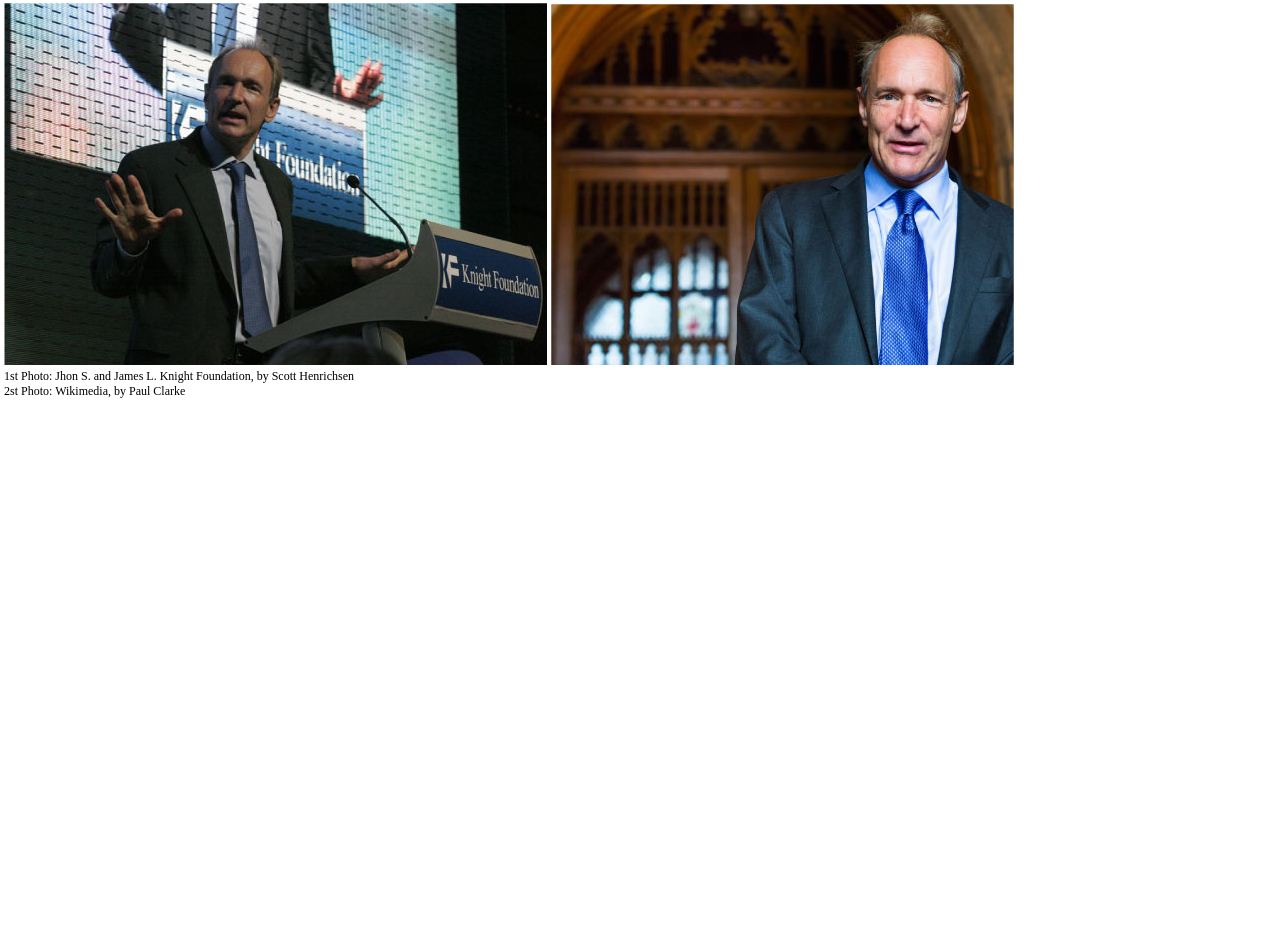
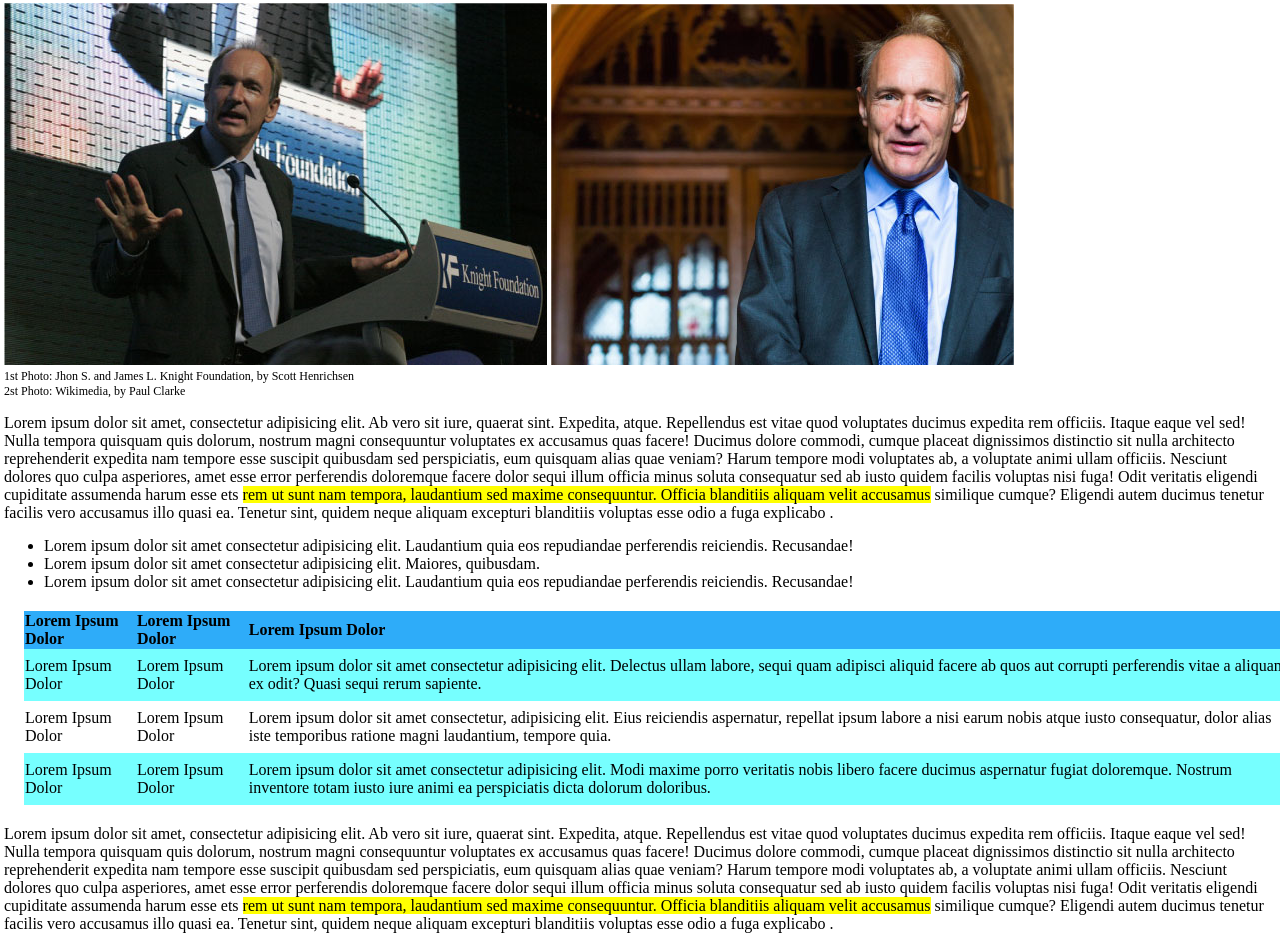
Before and after one commit to francescogentile25/html-css-booleaner, a plain HTML site: page index.html in a window 1280 px wide. Shown: the part 248-1196 px from the top of the page. Before the commit the page ends 800 px from the top, so only its background shows below. Drawn offline with Linux system fonts and the light colour scheme.

Commit message:
main completato

```diff
--- a/css/style.css
+++ b/css/style.css
@@ -1,7 +1,5 @@
 *{
     margin: 0;
-    padding: 0;
-    box-sizing: border-box;
 }
 
 main,footer{
@@ -36,3 +34,28 @@ main,footer{
 .photo-description{
     font-size: 12px;
 }
+
+.paragraph{
+    margin: 15px 0;
+}
+
+.highlighted{
+    background-color: yellow;
+}
+
+table{
+    margin: 20px;
+    width: 100%;
+    text-align: left;
+    border-collapse: collapse;
+
+}
+td{
+    height: 50px;
+}
+.tr-even{
+    background-color: rgb(118, 255, 255);
+}
+thead{
+    background-color: #2eacf9;
+}
--- a/index.html
+++ b/index.html
@@ -31,7 +31,53 @@
                 <figcaption class="photo-description">2st Photo: Wikimedia, by Paul Clarke</figcaption>
             </figure>
         </div>
-
+        <!-- ARTICOLO -->
+        <section>
+            <p class="paragraph">
+                Lorem ipsum dolor sit amet, consectetur adipisicing elit. Ab vero sit iure, quaerat sint. Expedita, atque. Repellendus est vitae quod voluptates ducimus expedita rem officiis. Itaque eaque vel sed! Nulla tempora quisquam quis dolorum, nostrum magni consequuntur voluptates ex accusamus quas facere! Ducimus dolore commodi, cumque placeat dignissimos distinctio sit nulla architecto reprehenderit expedita nam tempore esse suscipit quibusdam sed perspiciatis, eum quisquam alias quae veniam? Harum tempore modi voluptates ab, a voluptate animi ullam officiis. Nesciunt dolores quo culpa asperiores, amet esse error perferendis doloremque facere dolor sequi illum officia minus soluta consequatur sed ab iusto quidem facilis voluptas nisi fuga! Odit veritatis eligendi cupiditate assumenda harum esse ets
+                <span class="highlighted">rem ut sunt nam tempora, laudantium sed maxime consequuntur. Officia blanditiis aliquam velit accusamus</span>
+                similique cumque? Eligendi autem ducimus tenetur facilis vero accusamus illo quasi ea. Tenetur sint, quidem neque aliquam excepturi blanditiis voluptas esse odio a fuga explicabo .
+            </p>
+            <!-- LIISTA -->
+            <ul>
+                <li>Lorem ipsum dolor sit amet consectetur adipisicing elit. Laudantium quia eos repudiandae perferendis reiciendis. Recusandae!</li>
+                <li>Lorem ipsum dolor sit amet consectetur adipisicing elit. Maiores, quibusdam.</li>
+                <li>Lorem ipsum dolor sit amet consectetur adipisicing elit. Laudantium quia eos repudiandae perferendis reiciendis. Recusandae!</li>
+            </ul>
+            <!-- TABELLA -->
+            <table>
+                <thead>
+                    <tr>
+                        <th>Lorem Ipsum Dolor</th>
+                        <th> Lorem Ipsum Dolor</th>
+                        <th>Lorem Ipsum Dolor</th>
+                    </tr>
+                </thead>
+                <tbody>
+                    <tr class="tr-even">
+                        <td>Lorem Ipsum Dolor</td>
+                        <td>Lorem Ipsum Dolor</td>
+                        <td>Lorem ipsum dolor sit amet consectetur adipisicing elit. Delectus ullam labore, sequi quam adipisci aliquid facere ab quos aut corrupti perferendis vitae a aliquam ex odit? Quasi sequi rerum sapiente.</td>
+                    </tr>
+                    <tr>
+                        <td>Lorem Ipsum Dolor</td>
+                        <td>Lorem Ipsum Dolor</td>
+                        <td>Lorem ipsum dolor sit amet consectetur, adipisicing elit. Eius reiciendis aspernatur, repellat ipsum labore a nisi earum nobis atque iusto consequatur, dolor alias iste temporibus ratione magni laudantium, tempore quia.</td>
+                    </tr>
+                    <tr class="tr-even">
+                        <td>Lorem Ipsum Dolor</td>
+                        <td>Lorem Ipsum Dolor</td>
+                        <td>Lorem ipsum dolor sit amet consectetur adipisicing elit. Modi maxime porro veritatis nobis libero facere ducimus aspernatur fugiat doloremque. Nostrum inventore totam iusto iure animi ea perspiciatis dicta dolorum doloribus.</td>
+                    </tr>
+                </tbody>
+            </table>
+            <!-- PARAGRAFO -->
+            <p class="paragraph">
+                Lorem ipsum dolor sit amet, consectetur adipisicing elit. Ab vero sit iure, quaerat sint. Expedita, atque. Repellendus est vitae quod voluptates ducimus expedita rem officiis. Itaque eaque vel sed! Nulla tempora quisquam quis dolorum, nostrum magni consequuntur voluptates ex accusamus quas facere! Ducimus dolore commodi, cumque placeat dignissimos distinctio sit nulla architecto reprehenderit expedita nam tempore esse suscipit quibusdam sed perspiciatis, eum quisquam alias quae veniam? Harum tempore modi voluptates ab, a voluptate animi ullam officiis. Nesciunt dolores quo culpa asperiores, amet esse error perferendis doloremque facere dolor sequi illum officia minus soluta consequatur sed ab iusto quidem facilis voluptas nisi fuga! Odit veritatis eligendi cupiditate assumenda harum esse ets
+                <span class="highlighted">rem ut sunt nam tempora, laudantium sed maxime consequuntur. Officia blanditiis aliquam velit accusamus</span>
+                similique cumque? Eligendi autem ducimus tenetur facilis vero accusamus illo quasi ea. Tenetur sint, quidem neque aliquam excepturi blanditiis voluptas esse odio a fuga explicabo .
+            </p>
+            </section>
     </main>
 
 </body>
```
